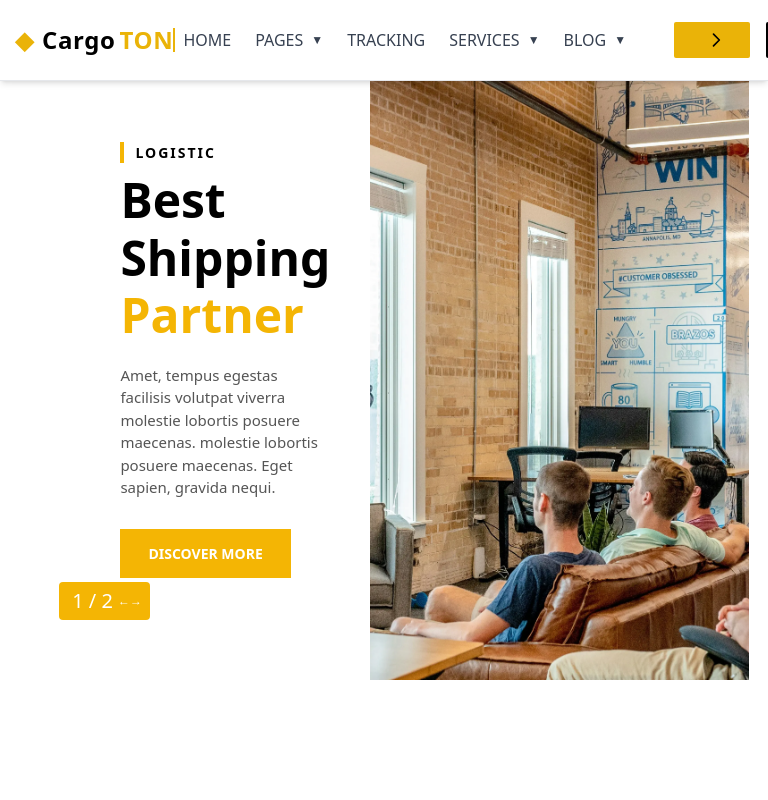
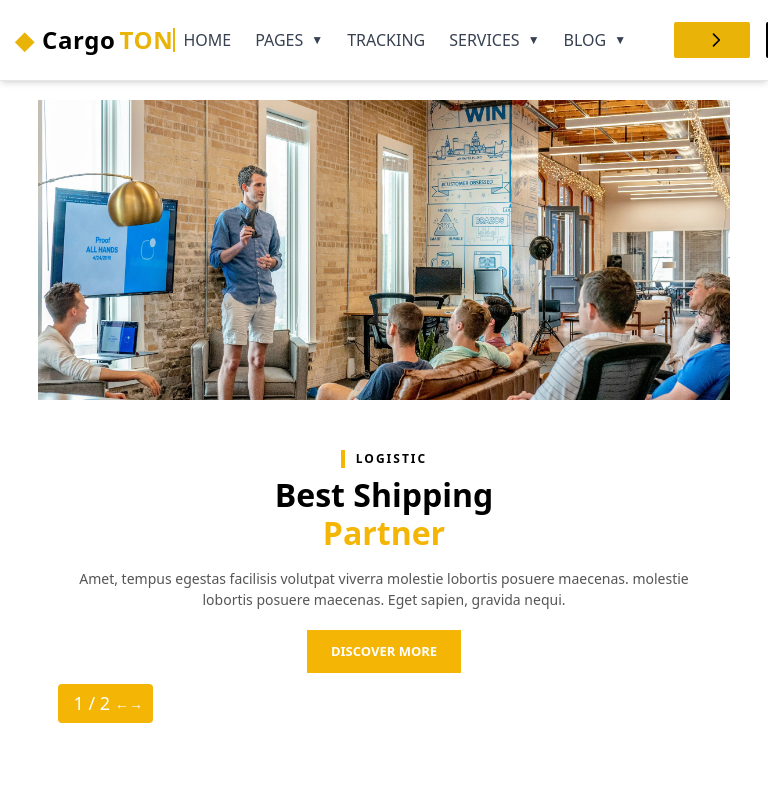
Before and after one commit to Sandeepa-Nilushan/FED-Practical-3, a React (Create React App) app: page / in a window 768 px wide. Shown: the top 800 px of the page. Built offline with nearby package versions, Linux system fonts and the light colour scheme; the HTML template or start-up script is replaced by a standard one.

Commit message:
Fix: slider design issue

```diff
--- a/src/components/Slider/Slider.css
+++ b/src/components/Slider/Slider.css
@@ -2,56 +2,53 @@
   width: 100%;
   display: flex;
   justify-content: center;
-  margin-top: 80px;
+  margin-top: 100px;
 }
 
 .slider-wrapper {
   position: relative;
-  width: 95%;
+  width: 90%;
   max-width: 1400px;
-  height: auto;
-  min-height: 500px;
+  height: 700px;
   display: flex;
-  flex-direction: column;
   overflow: hidden;
   background-color: #fff;
 }
 
-@media (min-width: 768px) {
+@media (max-width: 1023px) {
   .slider-wrapper {
-    flex-direction: row;
-    height: 600px;
+    height: auto;
+    min-height: 500px;
+    flex-direction: column;
   }
 }
 
 .left-column {
-  width: 100%;
+  width: 40%;
   display: flex;
   flex-direction: column;
   justify-content: center;
-  padding: 30px 20px;
-  order: 2;
+  padding: 60px 40px;
 }
 
-@media (min-width: 768px) {
+@media (max-width: 1023px) {
   .left-column {
-    width: 40%;
-    padding: 60px 40px;
-    order: 1;
+    width: 100%;
+    padding: 30px 20px;
+    order: 2;
   }
 }
 
 .right-column {
-  width: 100%;
-  height: 300px;
-  order: 1;
+  width: 60%;
+  height: 100%;
 }
 
-@media (min-width: 768px) {
+@media (max-width: 1023px) {
   .right-column {
-    width: 60%;
-    height: 100%;
-    order: 2;
+    width: 100%;
+    height: 300px;
+    order: 1;
   }
 }
 
@@ -74,37 +71,73 @@
   display: flex;
   flex-direction: column;
   justify-content: center;
-  position: relative;
 }
 
 .text-content-wrapper {
-  position: relative;
-  left: 0;
-  top: 0;
-  transform: none;
-  height: auto;
-  max-width: 100%;
+  position: absolute;
+  left: 10%;
+  top: 50%;
+  height: 600px;
+  transform: translateY(-50%);
+  max-width: 700px;
   background-color: white;
-  padding: 20px;
+  padding: 40px;
   z-index: 3;
-  text-align: center;
+  text-align: left;
   display: flex;
   flex-direction: column;
   justify-content: center;
-  align-items: center;
 }
 
-@media (min-width: 768px) {
+@media (max-width: 1023px) {
   .text-content-wrapper {
+    position: relative;
+    left: 0;
+    top: 0;
+    transform: none;
+    height: auto;
+    max-width: 100%;
+    padding: 20px 20px 10px 20px;
+    text-align: center;
+    display: flex;
+    flex-direction: column;
+    align-items: center;
+  }
+
+  .logistic-label {
+    font-size: 12px;
+    text-align: center;
+  }
+
+  .slider-heading {
+    font-size: 32px;
+    margin-bottom: 15px;
+    text-align: center;
+  }
+
+  .slider-description {
+    font-size: 14px;
+    margin-bottom: 20px;
+    max-width: 100%;
+    text-align: center;
+  }
+
+  .discover-button {
+    padding: 12px 24px;
+    font-size: 13px;
+    margin-bottom: 20px;
+    margin-left: auto;
+    margin-right: auto;
+  }
+
+  .arrows {
     position: absolute;
-    left: 10%;
-    top: 50%;
-    height: 600px;
-    transform: translateY(-50%);
-    max-width: 700px;
-    padding: 40px;
-    text-align: left;
-    align-items: flex-start;
+    bottom: 10px;
+    left: 20px;
+    margin-top: 0;
+    font-size: 14px;
+    padding: 6px 10px;
+    width: auto;
   }
 }
 
@@ -112,16 +145,15 @@
   color: #000;
   font-weight: bold;
   letter-spacing: 2px;
-  font-size: 12px;
+  font-size: 14px;
   margin-bottom: 8px;
   position: relative;
   padding-left: 15px;
-  text-align: left;
 }
 
-@media (min-width: 768px) {
+@media (max-width: 1023px) {
   .logistic-label {
-    font-size: 14px;
+    font-size: 12px;
   }
 }
 
@@ -136,18 +168,17 @@
 }
 
 .slider-heading {
-  font-size: 32px;
+  font-size: 48px;
   font-weight: 700;
-  margin-bottom: 15px;
+  margin-bottom: 20px;
   line-height: 1.2;
-  text-align: center;
 }
 
-@media (min-width: 768px) {
+@media (max-width: 1023px) {
   .slider-heading {
-    font-size: 48px;
-    margin-bottom: 20px;
-    text-align: left;
+    font-size: 32px;
+    margin-bottom: 15px;
+    text-align: center;
   }
 }
 
@@ -156,19 +187,18 @@
 }
 
 .slider-description {
-  font-size: 14px;
+  font-size: 15px;
   color: #555;
-  margin-bottom: 20px;
-  max-width: 100%;
-  text-align: center;
+  margin-bottom: 30px;
+  max-width: 420px;
 }
 
-@media (min-width: 768px) {
+@media (max-width: 1023px) {
   .slider-description {
-    font-size: 15px;
-    margin-bottom: 30px;
-    max-width: 420px;
-    text-align: left;
+    font-size: 14px;
+    margin-bottom: 20px;
+    max-width: 100%;
+    text-align: center;
   }
 }
 
@@ -176,29 +206,33 @@
   background-color: #f4b504;
   color: white;
   border: none;
-  padding: 12px 24px;
-  font-size: 13px;
+  padding: 14px 28px;
+  font-size: 14px;
   font-weight: bold;
   cursor: pointer;
-  margin-bottom: 30px;
+  margin-bottom: 40px;
   width: fit-content;
 }
 
-@media (min-width: 768px) {
+@media (max-width: 1023px) {
   .discover-button {
-    padding: 14px 28px;
-    font-size: 14px;
-    margin-bottom: 40px;
+    padding: 12px 24px;
+    font-size: 13px;
+    margin-bottom: 20px;
+    margin-left: auto;
+    margin-right: auto;
   }
 }
 
 .discover-button:hover {
-  background-color: #d4a003;
-  transition: background-color 0.3s ease;
+  background-color: #d4a003; /* Darker yellow on hover */
+  transition: background-color 0.3s ease; /* Smooth transition */
 }
 
 .arrows {
-  position: relative;
+  position: absolute;
+  bottom: 0px;
+  left: 0px;
   display: flex;
   align-items: center;
   z-index: 4;
@@ -206,55 +240,35 @@
   padding: 8px 12px;
   border-radius: 4px;
   color: #fff;
-  font-size: 14px;
-  margin-top: 20px;
-  width: fit-content;
+  font-size: 16px;
 }
 
-@media (min-width: 768px) {
+@media (max-width: 1023px) {
   .arrows {
     position: absolute;
-    bottom: 0px;
-    left: 0px;
+    bottom: 10px;
+    left: 20px;
     margin-top: 0;
-    font-size: 12px;
-    padding: 4px 8px;
-  }
-
-  .arrows span {
     font-size: 14px;
-    margin-right: 3px;
-    margin-left: 3px;
-  }
-}
-
-@media (min-width: 1024px) {
-  .arrows {
-    font-size: 16px;
-    padding: 8px 12px;
-  }
-
-  .arrows span {
-    font-size: 20px;
-    margin-right: 5px;
-    margin-left: 5px;
+    padding: 6px 10px;
+    width: auto;
   }
 }
 
 .arrows:hover {
-  background-color: #d4a003;
-  cursor: pointer;
+  background-color: #d4a003; /* Darker yellow on hover */
+  cursor: pointer; /* Indicate it's clickable */
 }
 
 .arrows span {
-  font-size: 18px;
+  font-size: 20px;
   cursor: pointer;
   margin-right: 5px;
   margin-left: 5px;
 }
 
-@media (min-width: 768px) {
+@media (max-width: 1023px) {
   .arrows span {
-    font-size: 20px;
+    font-size: 18px;
   }
 }
```
